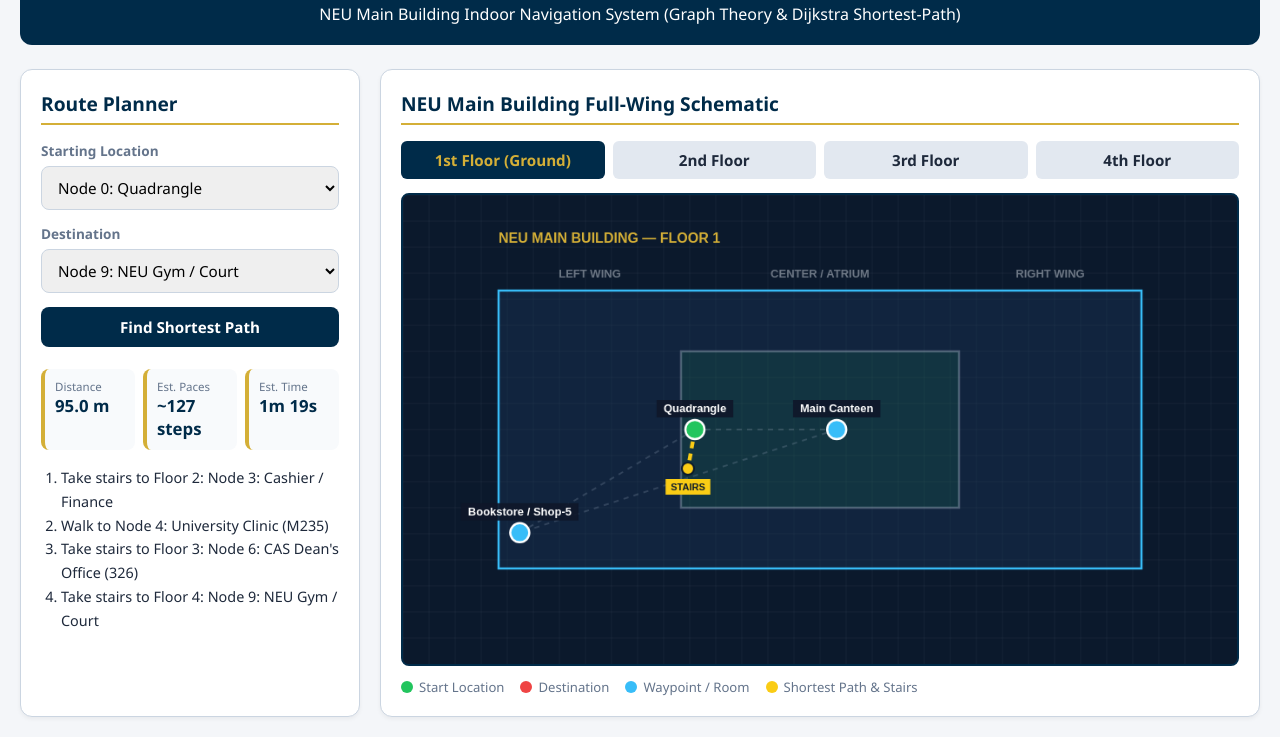
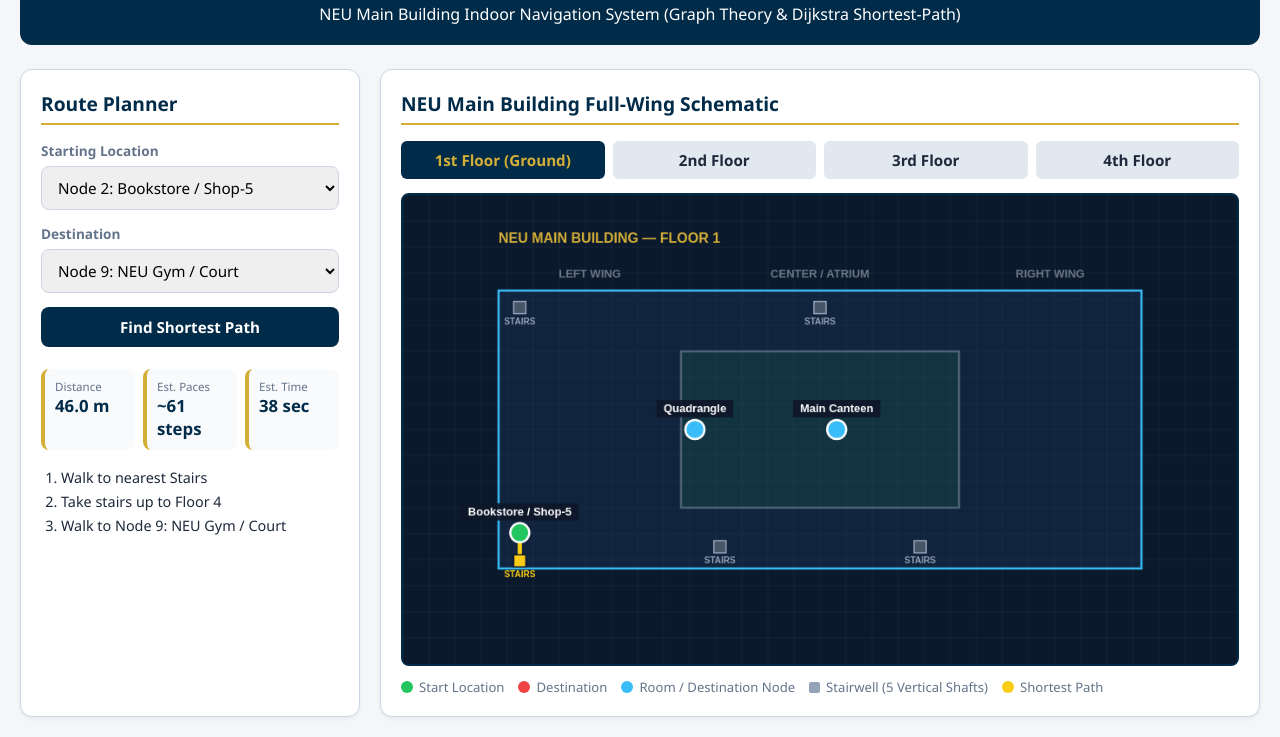
Before and after one commit to Luckzeyyy/pathfindr-neu, a plain HTML site: page index.html in a window 1280 px wide. Shown: the part 86-823 px from the top of the page. Drawn offline with Linux system fonts and the light colour scheme.

Commit message:
Update index.html

```diff
--- a/index.html
+++ b/index.html
@@ -36,9 +36,10 @@
     .stat-box span { display: block; font-size: 0.72rem; color: var(--muted); }
     .stat-box strong { font-size: 1.05rem; color: var(--primary); }
     .directions { margin-top: 16px; padding-left: 20px; font-size: 0.9rem; line-height: 1.65; }
-    .legend { display: flex; gap: 16px; margin-top: 12px; font-size: 0.82rem; color: var(--muted); flex-wrap: wrap; }
+    .legend { display: flex; gap: 14px; margin-top: 12px; font-size: 0.82rem; color: var(--muted); flex-wrap: wrap; }
     .legend span { display: flex; align-items: center; gap: 6px; }
     .dot { width: 12px; height: 12px; border-radius: 50%; display: inline-block; }
+    .sq { width: 11px; height: 11px; border-radius: 2px; display: inline-block; }
   </style>
 </head>
 <body>
@@ -82,32 +83,108 @@
       <div class="legend">
         <span><i class="dot" style="background:#22C55E"></i> Start Location</span>
         <span><i class="dot" style="background:#EF4444"></i> Destination</span>
-        <span><i class="dot" style="background:#38BDF8"></i> Waypoint / Room</span>
-        <span><i class="dot" style="background:#FACC15"></i> Shortest Path &amp; Stairs</span>
+        <span><i class="dot" style="background:#38BDF8"></i> Room / Destination Node</span>
+        <span><i class="sq" style="background:#94A3B8"></i> Stairwell (5 Vertical Shafts)</span>
+        <span><i class="dot" style="background:#FACC15"></i> Shortest Path</span>
       </div>
     </div>
   </div>
 
   <script>
-    // Calibrated node positions: Cashier on inner rectangle bottom-left vertex, MPH horizontally aligned on left outer border
+    // 10 Primary Destination Rooms (ids 0..9)
     const nodes = [
-      { id: 0, name: "Node 0: Quadrangle", floor: 1, x: 0.35, y: 0.50 },
-      { id: 1, name: "Node 1: Main Canteen", floor: 1, x: 0.52, y: 0.50 },
-      { id: 2, name: "Node 2: Bookstore / Shop-5", floor: 1, x: 0.14, y: 0.72 },
-      { id: 3, name: "Node 3: Cashier / Finance", floor: 2, x: 0.3333, y: 0.6667 },
-      { id: 4, name: "Node 4: University Clinic (M235)", floor: 2, x: 0.50, y: 0.50 },
-      { id: 5, name: "Node 5: Multi-Purpose Hall", floor: 2, x: 0.1146, y: 0.6667 },
-      { id: 6, name: "Node 6: CAS Dean's Office (326)", floor: 3, x: 0.76, y: 0.72 },
-      { id: 7, name: "Node 7: Main Stairs", floor: 3, x: 0.50, y: 0.72 },
-      { id: 8, name: "Node 8: Student Discipline (M430)", floor: 4, x: 0.76, y: 0.72 },
-      { id: 9, name: "Node 9: NEU Gym / Court", floor: 4, x: 0.22, y: 0.50 }
+      { id: 0, name: "Node 0: Quadrangle", floor: 1, x: 0.35, y: 0.50, isStair: false },
+      { id: 1, name: "Node 1: Main Canteen", floor: 1, x: 0.52, y: 0.50, isStair: false },
+      { id: 2, name: "Node 2: Bookstore / Shop-5", floor: 1, x: 0.14, y: 0.72, isStair: false },
+      { id: 3, name: "Node 3: Cashier / Finance", floor: 2, x: 0.3333, y: 0.6667, isStair: false },
+      { id: 4, name: "Node 4: University Clinic (M235)", floor: 2, x: 0.50, y: 0.50, isStair: false },
+      { id: 5, name: "Node 5: Multi-Purpose Hall", floor: 2, x: 0.1146, y: 0.6667, isStair: false },
+      { id: 6, name: "Node 6: CAS Dean's Office (326)", floor: 3, x: 0.76, y: 0.72, isStair: false },
+      { id: 7, name: "Node 7: Main Stairs (Center Lobby)", floor: 3, x: 0.50, y: 0.72, isStair: false },
+      { id: 8, name: "Node 8: Student Discipline (M430)", floor: 4, x: 0.76, y: 0.72, isStair: false },
+      { id: 9, name: "Node 9: NEU Gym / Court", floor: 4, x: 0.22, y: 0.50, isStair: false }
     ];
 
+    // 5 Vertical Stairwells across all 4 floors:
+    // LT = Left-Top, LB = Left-Bottom, CT = Center-Top, CBL = Center-Bottom-Left, CBR = Center-Bottom-Right
+    const stairShafts = [
+      { code: "LT", label: "Left-Top Stairs", x: 0.14, y: 0.24 },
+      { code: "LB", label: "Left-Bottom Stairs", x: 0.14, y: 0.78 },
+      { code: "CT", label: "Center-Top Stairs", x: 0.50, y: 0.24 },
+      { code: "CBL", label: "Center-Bottom Left Stairs", x: 0.38, y: 0.75 },
+      { code: "CBR", label: "Center-Bottom Right Stairs", x: 0.62, y: 0.75 }
+    ];
+
+    const stairNodeMap = {}; // e.g., stairNodeMap["LB_1"] -> node id
+    [1, 2, 3, 4].forEach(f => {
+      stairShafts.forEach(s => {
+        const id = nodes.length;
+        stairNodeMap[`${s.code}_${f}`] = id;
+        nodes.push({
+          id,
+          name: `${s.label} (Floor ${f})`,
+          shortLabel: "STAIRS",
+          floor: f,
+          x: s.x,
+          y: s.y,
+          isStair: true
+        });
+      });
+    });
+
+    const S = (code, f) => stairNodeMap[`${code}_${f}`];
+
+    // Graph edges: vertical stair connections (10m per floor) + horizontal room-to-stair & room-to-room corridors
     const edges = [
-      [0, 1, 24.0], [0, 2, 21.0], [1, 2, 38.5],
-      [0, 3, 18.5], [2, 3, 16.0], [3, 4, 29.0], [3, 5, 19.5], [4, 5, 17.0],
-      [4, 6, 22.5], [5, 7, 15.5], [6, 7, 27.0],
-      [7, 8, 16.5], [6, 9, 25.0], [8, 9, 31.5]
+      // Vertical stair shafts across Floors 1 -> 2 -> 3 -> 4
+      ...stairShafts.flatMap(s => [
+        [S(s.code, 1), S(s.code, 2), 10.0],
+        [S(s.code, 2), S(s.code, 3), 10.0],
+        [S(s.code, 3), S(s.code, 4), 10.0]
+      ]),
+
+      // Floor 1 horizontal connections
+      [2, S("LB", 1), 4.0],     // Bookstore right next to Left-Bottom Stairs
+      [2, S("LT", 1), 22.0],
+      [2, 0, 18.0],              // Bookstore <-> Quadrangle
+      [0, S("CBL", 1), 11.0],
+      [0, S("CT", 1), 14.0],
+      [0, 1, 16.0],              // Quadrangle <-> Canteen
+      [1, S("CBR", 1), 13.0],
+      [1, S("CT", 1), 13.0],
+      [S("LB", 1), S("CBL", 1), 19.0],
+      [S("CBL", 1), S("CBR", 1), 18.0],
+      [S("LT", 1), S("CT", 1), 26.0],
+
+      // Floor 2 horizontal connections
+      [5, S("LB", 2), 6.0],      // Multi-Purpose Hall <-> Left-Bottom Stairs
+      [5, S("LT", 2), 18.0],
+      [5, 3, 17.0],              // MPH <-> Cashier
+      [3, S("CBL", 2), 6.0],     // Cashier right next to Center-Bottom Left Stairs
+      [3, 4, 16.0],              // Cashier <-> Clinic
+      [4, S("CT", 2), 12.0],
+      [4, S("CBR", 2), 14.0],
+      [S("LB", 2), S("CBL", 2), 19.0],
+      [S("CBL", 2), S("CBR", 2), 18.0],
+      [S("LT", 2), S("CT", 2), 26.0],
+
+      // Floor 3 horizontal connections
+      [7, S("CBL", 3), 8.0],     // Main Stairs Lobby <-> Center-Bottom Left Stairs
+      [7, S("CBR", 3), 8.0],     // Main Stairs Lobby <-> Center-Bottom Right Stairs
+      [6, S("CBR", 3), 11.0],    // CAS Dean's Office (326) <-> Center-Bottom Right Stairs
+      [6, 7, 19.0],
+      [S("LB", 3), S("CBL", 3), 19.0],
+      [S("LT", 3), S("LB", 3), 24.0],
+      [S("LT", 3), S("CT", 3), 26.0],
+
+      // Floor 4 horizontal connections
+      [9, S("LB", 4), 12.0],     // NEU Gym / Basketball Court <-> Left-Bottom Stairs
+      [9, S("LT", 4), 12.0],     // NEU Gym / Basketball Court <-> Left-Top Stairs
+      [8, S("CBR", 4), 11.0],    // Student Discipline (M430) <-> Center-Bottom Right Stairs
+      [8, 9, 36.0],
+      [S("LB", 4), S("CBL", 4), 19.0],
+      [S("CBL", 4), S("CBR", 4), 18.0],
+      [S("LT", 4), S("CT", 4), 26.0]
     ];
 
     let currentFloor = 1;
@@ -115,10 +192,12 @@
 
     const startSel = document.getElementById('startNode');
     const endSel = document.getElementById('endNode');
-    nodes.forEach(n => {
+    // Only populate the 10 primary rooms in dropdowns
+    nodes.filter(n => !n.isStair).forEach(n => {
       startSel.add(new Option(n.name, n.id));
       endSel.add(new Option(n.name, n.id));
     });
+    startSel.value = 2; // Default demo: Bookstore -> NEU Gym (uses Left-Bottom Stairs!)
     endSel.value = 9;
 
     function setFloor(f) {
@@ -163,50 +242,39 @@
       document.getElementById('paceOut').textContent = `~${estPaces} steps`;
       document.getElementById('timeOut').textContent = timeStr;
 
+      // Compress consecutive stair floors into clean step-by-step instructions
       const stepList = document.getElementById('stepList');
       stepList.innerHTML = '';
       if (activePath.length <= 1) {
         stepList.innerHTML = '<li>You are already at your destination.</li>';
       } else {
-        for (let i = 0; i < activePath.length - 1; i++) {
-          const from = nodes[activePath[i]];
-          const to = nodes[activePath[i + 1]];
-          const action = from.floor !== to.floor ? `Take stairs to Floor ${to.floor}: ` : `Walk to `;
+        let i = 0;
+        while (i < activePath.length - 1) {
+          const curr = nodes[activePath[i]];
+          const next = nodes[activePath[i + 1]];
+
+          if (curr.isStair && next.isStair && curr.floor !== next.floor) {
+            // Group multi-floor stair climb into one clean step
+            let j = i + 1;
+            while (j + 1 < activePath.length && nodes[activePath[j + 1]].isStair && nodes[activePath[j + 1]].floor !== nodes[activePath[j]].floor) {
+              j++;
+            }
+            const destFloor = nodes[activePath[j]].floor;
+            const dir = destFloor > curr.floor ? "Take stairs up to" : "Take stairs down to";
             const li = document.createElement('li');
-          li.textContent = `${action}${to.name}`;
+            li.textContent = `${dir} Floor ${destFloor}`;
             stepList.appendChild(li);
+            i = j;
+          } else {
+            const li = document.createElement('li');
+            li.textContent = next.isStair ? `Walk to nearest Stairs` : `Walk to ${next.name}`;
+            stepList.appendChild(li);
+            i++;
+          }
         }
       }
 
       setFloor(nodes[start].floor);
-    }
-
-    function drawStairConnector(ctx, fromX, fromY, toX, toY) {
-      ctx.strokeStyle = '#FACC15';
-      ctx.lineWidth = 4.5;
-      ctx.setLineDash([8, 6]);
-      ctx.beginPath();
-      ctx.moveTo(fromX, fromY);
-      ctx.lineTo(toX, toY);
-      ctx.stroke();
-      ctx.setLineDash([]);
-
-      ctx.beginPath();
-      ctx.arc(toX, toY, 7, 0, Math.PI * 2);
-      ctx.fillStyle = '#FACC15';
-      ctx.fill();
-      ctx.strokeStyle = '#0B192C';
-      ctx.lineWidth = 2;
-      ctx.stroke();
-
-      const labelText = 'STAIRS';
-      ctx.font = 'bold 11px sans-serif';
-      ctx.textAlign = 'center';
-      const w = ctx.measureText(labelText).width;
-      ctx.fillStyle = '#FACC15';
-      ctx.fillRect(toX - w / 2 - 6, toY + 12, w + 12, 18);
-      ctx.fillStyle = '#0B192C';
-      ctx.fillText(labelText, toX, toY + 25);
     }
 
     function drawMap() {
@@ -249,45 +317,48 @@
       ctx.textAlign = 'left';
       ctx.fillText(`NEU MAIN BUILDING — FLOOR ${currentFloor}`, 110, 55);
 
-      // Faint edges on current floor
-      edges.forEach(([a, b]) => {
-        const na = nodes[a], nb = nodes[b];
-        if (na.floor === currentFloor && nb.floor === currentFloor) {
-          ctx.strokeStyle = 'rgba(148, 163, 184, 0.25)';
-          ctx.lineWidth = 2;
-          ctx.setLineDash([6, 6]);
-          ctx.beginPath();
-          ctx.moveTo(na.x * W, na.y * H);
-          ctx.lineTo(nb.x * W, nb.y * H);
-          ctx.stroke();
-          ctx.setLineDash([]);
-        }
-      });
-
-      // Active shortest path (same-floor solid lines + outgoing stair transition only)
+      // Active shortest path segments on current floor
       if (activePath.length > 1) {
-        for (let i = 0; i < activePath.length - 1; i++) {
-          const curr = nodes[activePath[i]];
-          const next = nodes[activePath[i + 1]];
-
-          if (curr.floor === currentFloor && next.floor === currentFloor) {
         ctx.strokeStyle = '#FACC15';
         ctx.lineWidth = 5;
         ctx.lineCap = 'round';
         ctx.beginPath();
-            ctx.moveTo(curr.x * W, curr.y * H);
-            ctx.lineTo(next.x * W, next.y * H);
-            ctx.stroke();
-          } else if (curr.floor === currentFloor && next.floor !== currentFloor) {
-            const stairX = ((curr.x + next.x) / 2) * W;
-            const stairY = ((curr.y + next.y) / 2) * H;
-            drawStairConnector(ctx, curr.x * W, curr.y * H, stairX, stairY);
+        let drawing = false;
+        for (let i = 0; i < activePath.length; i++) {
+          const n = nodes[activePath[i]];
+          if (n.floor === currentFloor) {
+            const px = n.x * W;
+            const py = n.y * H;
+            if (!drawing) { ctx.moveTo(px, py); drawing = true; }
+            else { ctx.lineTo(px, py); }
+          } else {
+            drawing = false;
           }
         }
+        ctx.stroke();
       }
 
-      // Nodes on current floor
-      nodes.filter(n => n.floor === currentFloor).forEach(n => {
+      // Draw all 5 stairwells on current floor (small square icons)
+      const activeSet = new Set(activePath);
+      nodes.filter(n => n.floor === currentFloor && n.isStair).forEach(s => {
+        const px = s.x * W;
+        const py = s.y * H;
+        const isUsed = activeSet.has(s.id);
+
+        ctx.fillStyle = isUsed ? '#FACC15' : '#475569';
+        ctx.fillRect(px - 7, py - 7, 14, 14);
+        ctx.strokeStyle = isUsed ? '#0B192C' : '#94A3B8';
+        ctx.lineWidth = 1.5;
+        ctx.strokeRect(px - 7, py - 7, 14, 14);
+
+        ctx.font = 'bold 10px sans-serif';
+        ctx.textAlign = 'center';
+        ctx.fillStyle = isUsed ? '#FACC15' : '#94A3B8';
+        ctx.fillText('STAIRS', px, py + 19);
+      });
+
+      // Draw primary destination rooms on current floor
+      nodes.filter(n => n.floor === currentFloor && !n.isStair).forEach(n => {
         const px = n.x * W;
         const py = n.y * H;
         const isStart = activePath[0] === n.id;
```
Lines whose indentation alone changed are shown as unchanged.
